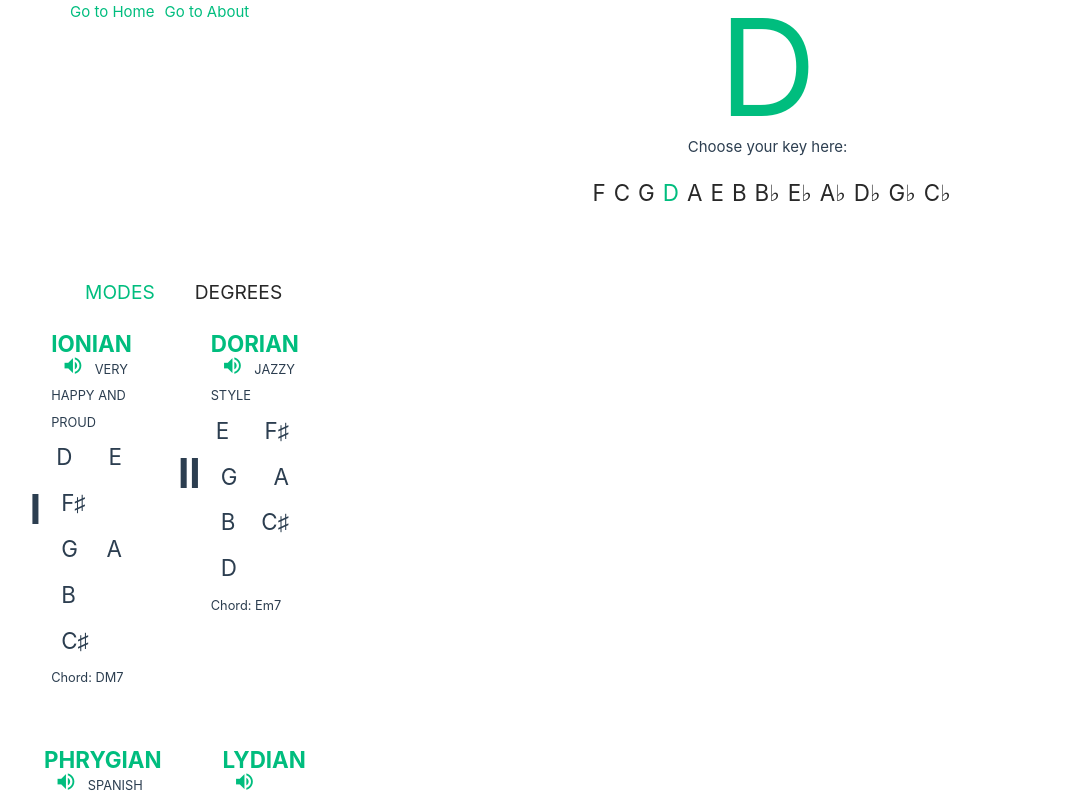
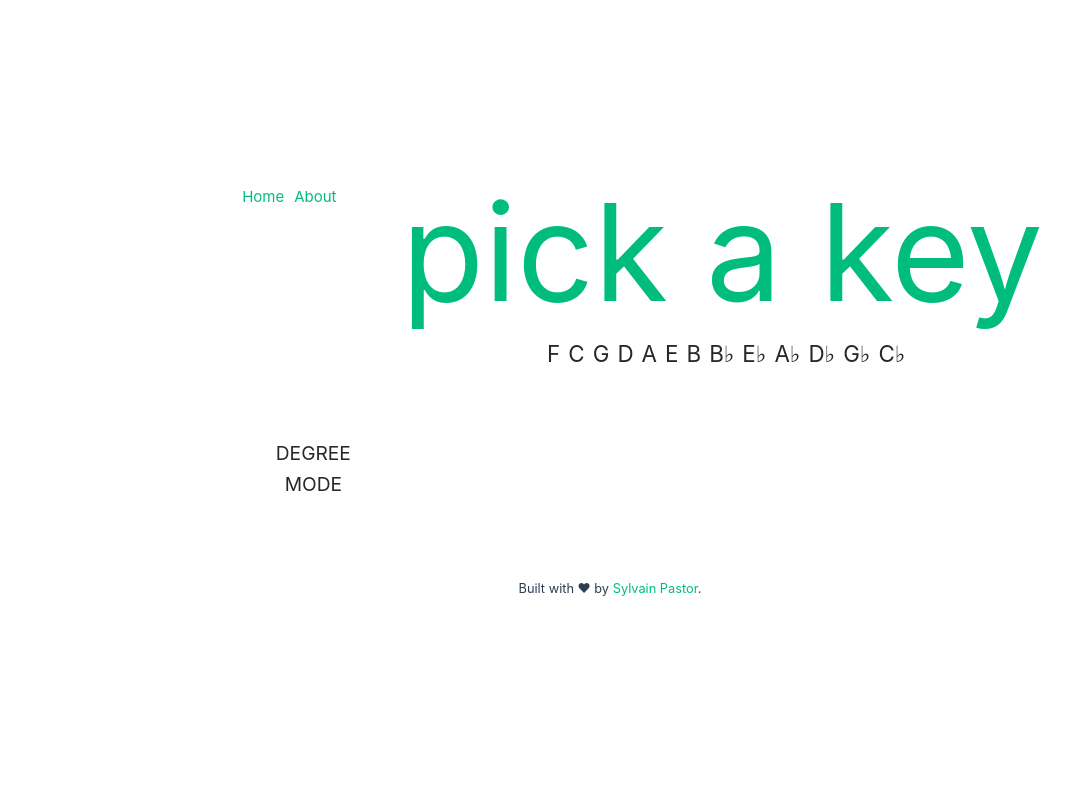
Before and after one commit to syl-p/easy-music-key, a Vue app: page / in a window 1280 px wide. Shown: the top 800 px of the page, without its empty margins (30-1100 px from the left). Built offline with nearby package versions, Linux system fonts and the light colour scheme.

Commit message:
feat: update logic for using route params

```diff
--- a/src/App.vue
+++ b/src/App.vue
@@ -2,8 +2,8 @@
   <main>
     <header>
       <nav>
-        <RouterLink to="/">Go to Home</RouterLink>
-        <RouterLink to="/about">Go to About</RouterLink>
+        <RouterLink to="/">Home</RouterLink>
+        <RouterLink to="/about">About</RouterLink>
       </nav>
     </header>
     <RouterView />
--- a/src/views/Home.vue
+++ b/src/views/Home.vue
@@ -1,50 +1,49 @@
 <template>
     <aside class="keys">
-        <div>
-          <h2>{{key.fonda}}</h2>
-          <label>Choose your key here: </label>
-        </div>
-
-        <div class="wrapper">
-        </div>
-
+        <h2>
+          {{route.params.key ? route.params.key : 'pick a key'}}
+        </h2>
         <ul class="keys-list">
-          <li v-for="(item) in keys" :key="item">
-            <a href="" @click.prevent="key.fonda = item" :class="{'active': item === key.fonda}">{{ item }}</a>
+          <li v-for="item in keys" :key="item">
+            <RouterLink :to="'/' + item">{{item}}</RouterLink>
           </li>
         </ul>
     </aside>
-    <section v-if="scale">
+    <section>
         <nav>
             <ul>
-            <li>
-                <a href="#" @click="store.setView('modes')" :class="{'active': store.view === 'modes'}">
-                Modes
-                </a>
-            </li>
-            <li>
-                <a href="#" @click="store.setView('degrees')" :class="{'active': store.view === 'degrees'}">
-                Degrees
-                </a>
-            </li>
+              <li>
+                <RouterLink to="/degree">Degree</RouterLink>
+              </li>
+              <li>
+                <RouterLink to="/mode">Mode</RouterLink>
+              </li>
             </ul>
         </nav>
-        <article>
-            <ModeElement v-for="index in 7"
-                        :mode="scale.modes[index - 1]"
-                        :degree="scale.degrees[index - 1]"
-                        :key="index"></ModeElement>
+        <article v-if="scale">
+          <RouterView />
         </article>
     </section>
   </template>
 
   <script setup lang="ts">
-  import {ref, computed, watch, onMounted} from "vue";
-    import ModeElement from "../components/ModeElement.vue";
+    import {ref, watch, type Ref} from "vue";
     import Scale from "@/scale.class";
+    import useStore from '@/stores/main';
+    import { RouterView } from "vue-router";
+    import { useRoute } from 'vue-router'
 
-    import useStore from '@/stores/main';
+    const scale = ref(null);
     const store = useStore();
+    const route = useRoute()
+
+    watch(() => route.params.key, (newId, oldId) => {
+      if(newId) {
+        scale.value = new Scale(newId as string)
+      } else {
+        scale.value = null
+      }
+    })
 
     const keys = [
         'F',
@@ -61,13 +60,6 @@
         'G♭',
         'C♭',
     ];
-
-    const key = ref({ fonda: 'D', type: 'major' });
-
-    const scale = computed((): Scale => {
-      return new Scale(key.value.fonda);
-    });
-
   </script>
 
   <style>
```
Also changed, not shown: src/router.ts (+6 -1 lines).
